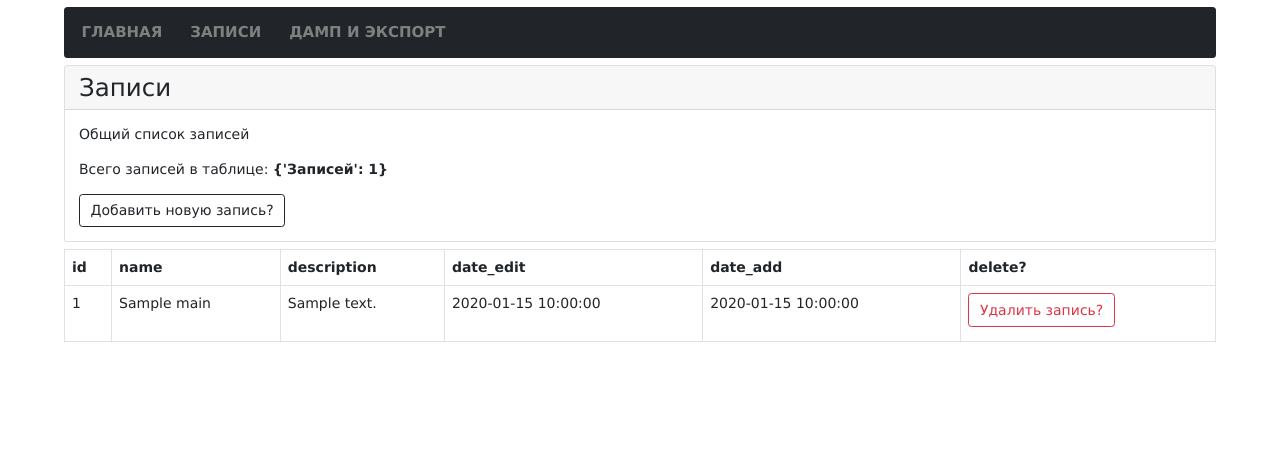
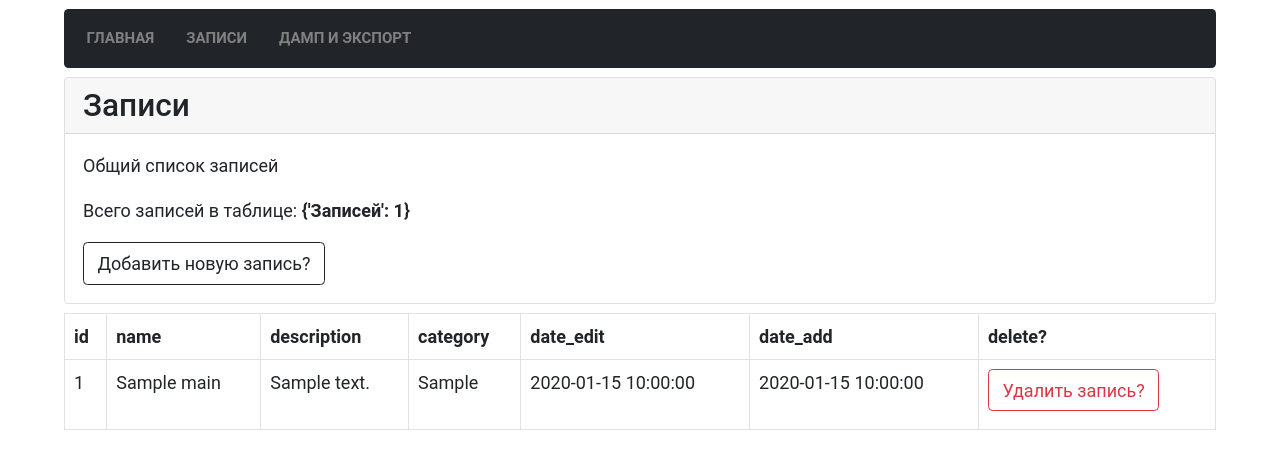
Before and after one commit to savinsyu/wiki-project, a Flask app: page /posts in a window 1280 px wide. Shown: the top 469 px of the page. Run offline with Flask 3, Linux system fonts and the light colour scheme; tables that the repository leaves empty or names only in its code hold one stand-in row (values such as "Sample post").

Commit message:
Commit: Thu Dec 26 17:45:06 RTZ 2024

```diff
--- a/modules/main/edit.py
+++ b/modules/main/edit.py
@@ -13,6 +13,7 @@
     if request.method == "POST":
         edit_name = request.form["name"]
         edit_description = request.form["description"]
+        category = request.form["category"]
         # Объявляем переменную, в которой применяем метод now() для вывода текущей даты и времени, также переводим.
         # Также переводим сформированную дату и время в формат год, месяц, день, время без секунд.
         date_edit = datetime.datetime.now().strftime('%Y-%m-%d %H:%M:%S')
--- a/static/styles.css
+++ b/static/styles.css
@@ -1,6 +1,6 @@
 * {
-  font-size: 14px;
-  font-family:verdana;
+  font-size: 18px;
+  font-family:roboto;
 }
 
 body {
--- a/templates/main/posts.html
+++ b/templates/main/posts.html
@@ -16,6 +16,7 @@
          <th scope="col">id</th>
          <th scope="col">name</th>
          <th scope="col">description</th>
+         <th scope="col">category</th>
          <th scope="col">date_edit</th>
          <th scope="col">date_add</th>
          <th scope="col">delete?</th>
@@ -27,6 +28,7 @@
          <td>{{ list_posts['id'] }}</td>
          <td>{{ list_posts['name'] }}</td>
          <td>{{ list_posts['description'] }}</td>
+         <td>{{ list_posts['category'] }}</td>
          <td>{{ list_posts['date_edit'] }}</td>
          <td>{{ list_posts['date_add'] }}</td>
          <td>         <form action="{{ url_for('delete.delete', id=list_posts['id'])}}"
```
Also changed, not shown: README_FOR_COMMIT.md, files/backup.db, 1 other file.
